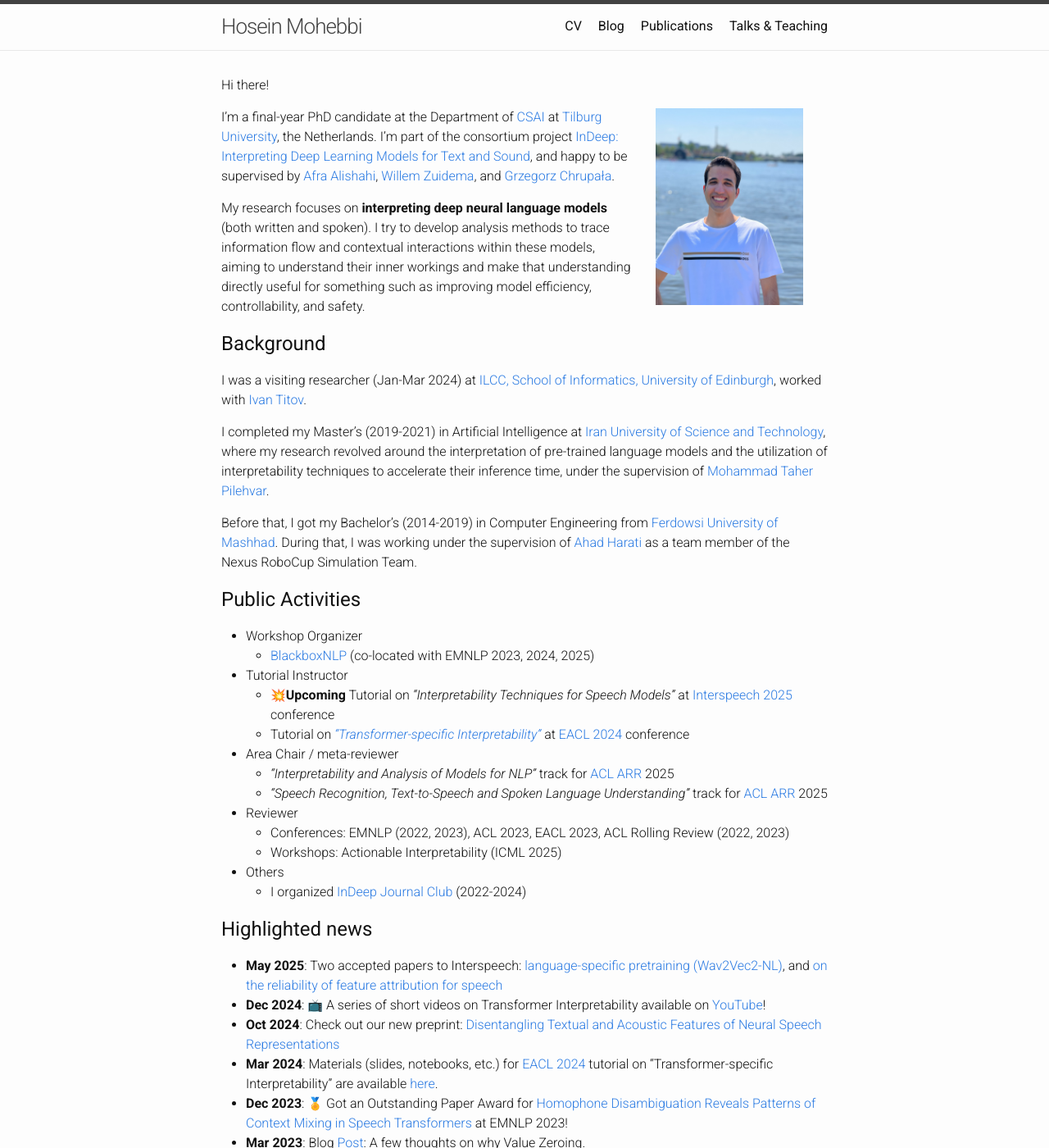
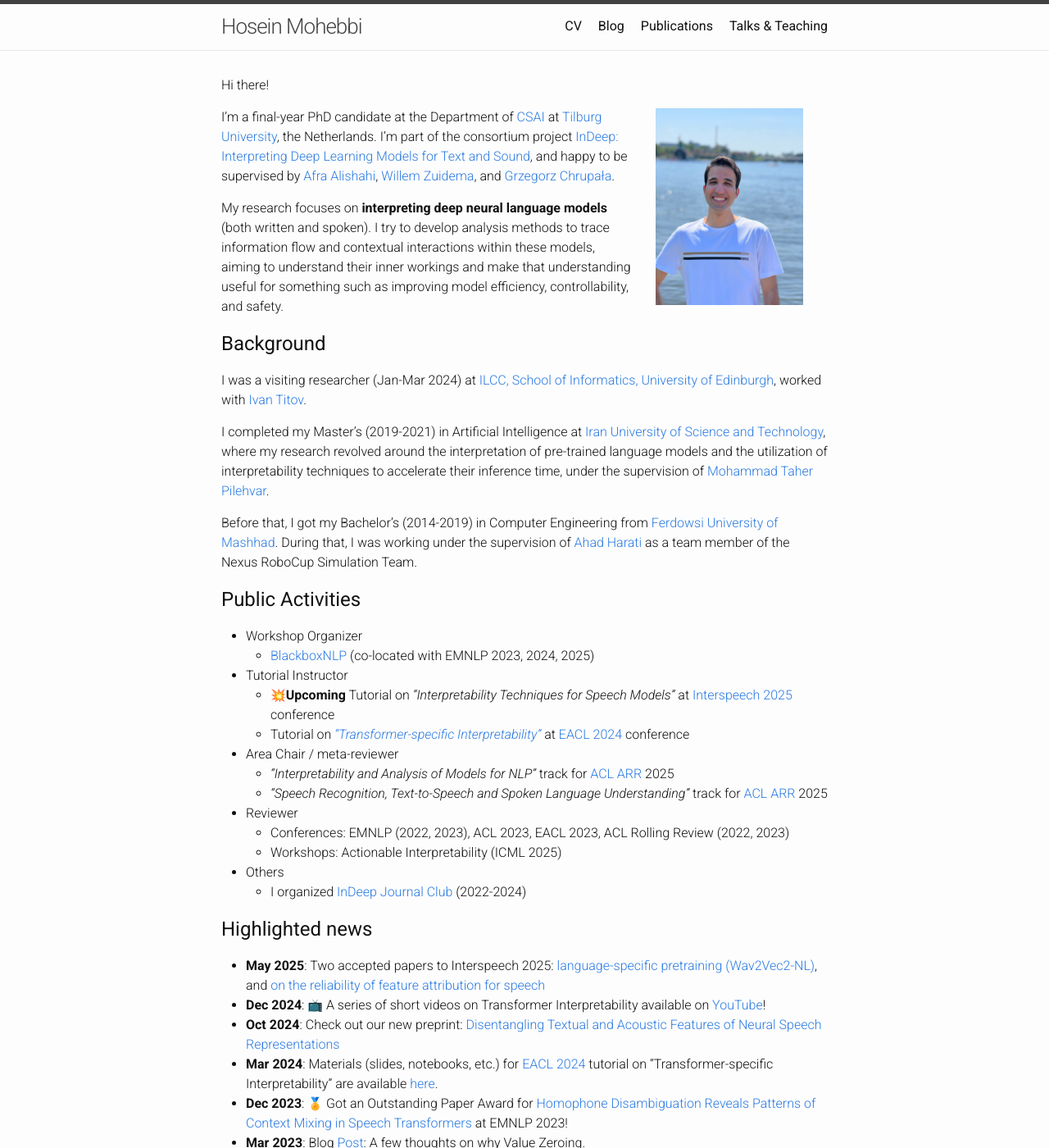
Before and after one commit to hmohebbi/hmohebbi.github.io, a Jekyll site: the page built from index.md, in a window 1280 px wide and 1400 px high. Shown: the whole window at 82% size. Built offline with Jekyll 4.4.1, drawn with Linux system fonts in a browser that asks for light colours; a style sheet for code colours, icons or effects is not loaded.

Commit message:
Update index.md

```diff
--- a/index.md
+++ b/index.md
@@ -27,7 +27,7 @@ I'm a final-year PhD candidate at the Department of [CSAI](https://www.tilburgun
 
 
 <!-- My research focuses on __analyzing and interpreting deep neural models of language__ (written or spoken) by treating them as mathematical functions. I try to develop analysis methods that can faithfully elucidate the interplay and flow of information within neural networks. -->
-My research focuses on __interpreting deep neural language models__ (both written and spoken). I try to develop analysis methods to trace information flow and contextual interactions within these models, aiming to understand their inner workings and make that understanding directly useful for something such as improving model efficiency, controllability, and safety.
+My research focuses on __interpreting deep neural language models__ (both written and spoken). I try to develop analysis methods to trace information flow and contextual interactions within these models, aiming to understand their inner workings and make that understanding useful for something such as improving model efficiency, controllability, and safety.
 
 ## Background
 <!-- ## <span style="color:#424242">Background </span> -->
@@ -57,7 +57,7 @@ Before that, I got my Bachelor’s (2014-2019) in Computer Engineering from [Fer
 
 ## Highlighted news
 <!-- ## <span style="color:#424242">News and Activities </span> -->
-* __May 2025__: Two accepted papers to Interspeech: [language-specific pretraining (Wav2Vec2-NL)](), and [on the reliability of feature attribution for speech](https://arxiv.org/abs/2505.16406)
+* __May 2025__: Two accepted papers to Interspeech 2025: [language-specific pretraining (Wav2Vec2-NL)](), and [on the reliability of feature attribution for speech](https://arxiv.org/abs/2505.16406)
 * __Dec 2024__: <span class="emoji">📺</span> A series of short videos on Transformer Interpretability available on [YouTube](https://youtu.be/JPOBPY-ndfk?si=vQ2JdME8oo_6iFCU)!
 * __Oct 2024__: Check out our new preprint: [Disentangling Textual and Acoustic Features of Neural Speech Representations](https://arxiv.org/abs/2410.03037)
 <!-- * __Sep 2024__: A new paper accepted to BlackboxNLP 2024: [How Language Models Prioritize Contextual Grammatical Cues?](https://arxiv.org/abs/2410.03447) -->
```
